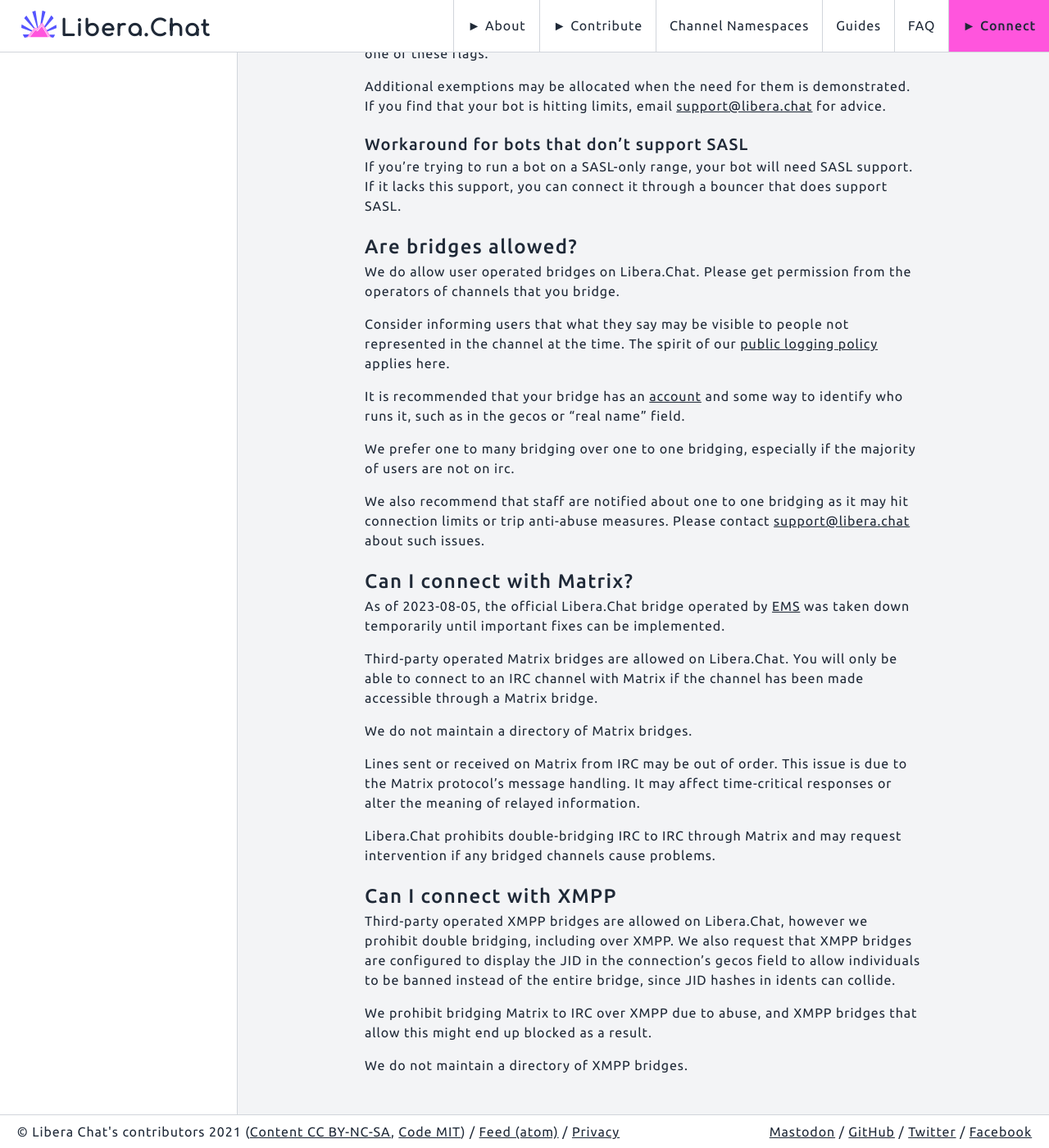
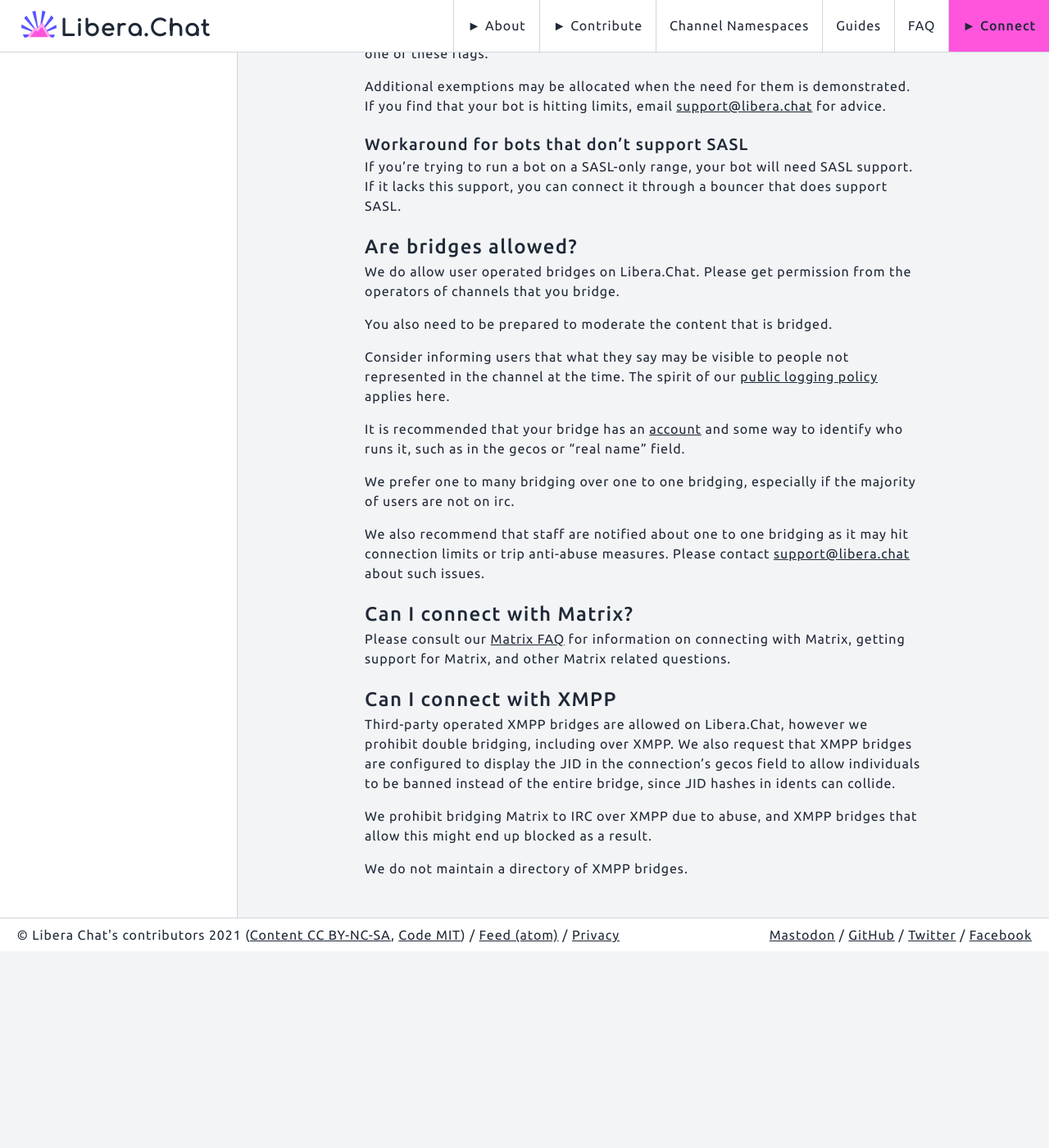
Before and after one commit to Libera-Chat/libera-chat.github.io, a Jekyll site: the page built from content/_guides/faq.md, in a window 1280 px wide and 1400 px high, scrolled down 4734 px. Shown: the whole window at 82% size. Built offline with Jekyll 4.4.1, drawn with Linux system fonts in a browser that asks for light colours; after the commit the page ends 5894 px from its top, so only the background shows below that.

Commit message:
Move matrix faq item into its own faq, expand it, and add blog post (#92)

```diff
--- a/content/_guides/faq.md
+++ b/content/_guides/faq.md
@@ -243,6 +243,8 @@
 We do allow user operated bridges on Libera.Chat. Please get permission from
 the operators of channels that you bridge.
 
+You also need to be prepared to moderate the content that is bridged.
+
 Consider informing users that what they say may be visible to people not
 represented in the channel at the time. The spirit of our
 [public logging policy](/policies#public-logging) applies here.
@@ -260,22 +262,8 @@
 
 ## Can I connect with Matrix?
 
-As of 2023-08-05, the official Libera.Chat bridge operated by
-[EMS](https://ems.element.io/) was taken down temporarily until
-important fixes can be implemented.
-
-Third-party operated Matrix bridges are allowed on Libera.Chat. You will only
-be able to connect to an IRC channel with Matrix if the channel has been made
-accessible through a Matrix bridge.
-
-We do not maintain a directory of Matrix bridges.
-
-Lines sent or received on Matrix from IRC may be out of order. This issue is
-due to the Matrix protocol's message handling. It may affect time-critical
-responses or alter the meaning of relayed information.
-
-Libera.Chat prohibits double-bridging IRC to IRC through Matrix and may
-request intervention if any bridged channels cause problems.
+Please consult our [Matrix FAQ](/guides/matrix) for information on connecting
+with Matrix, getting support for Matrix, and other Matrix related questions.
 
 ## Can I connect with XMPP
 
```
Also changed, not shown: content/_guides/matrix.md (added, +125 -0 lines), content/_posts/2023-11-28-official-matrix-bridge-farewell.md (added, +33 -0 lines).
